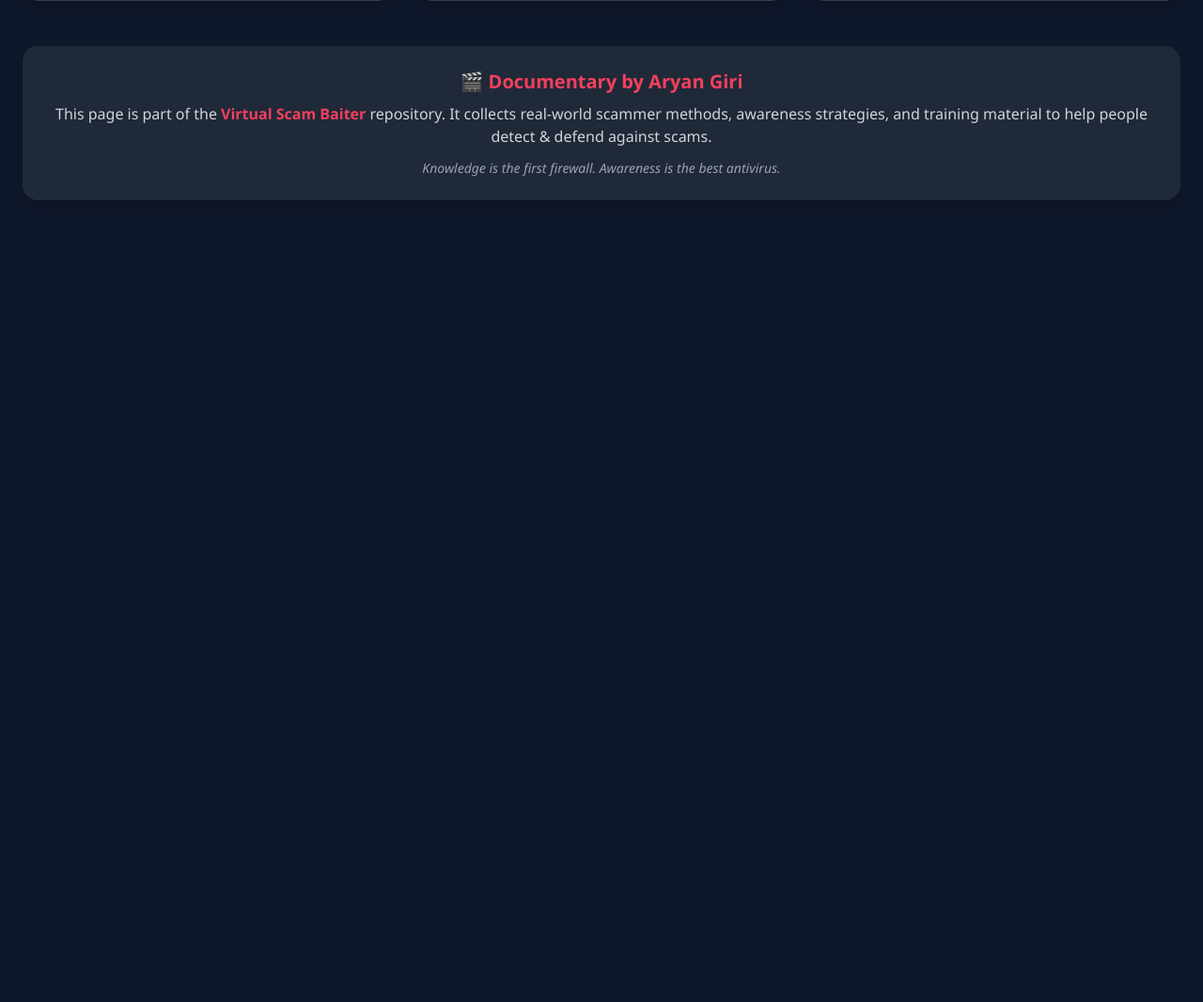
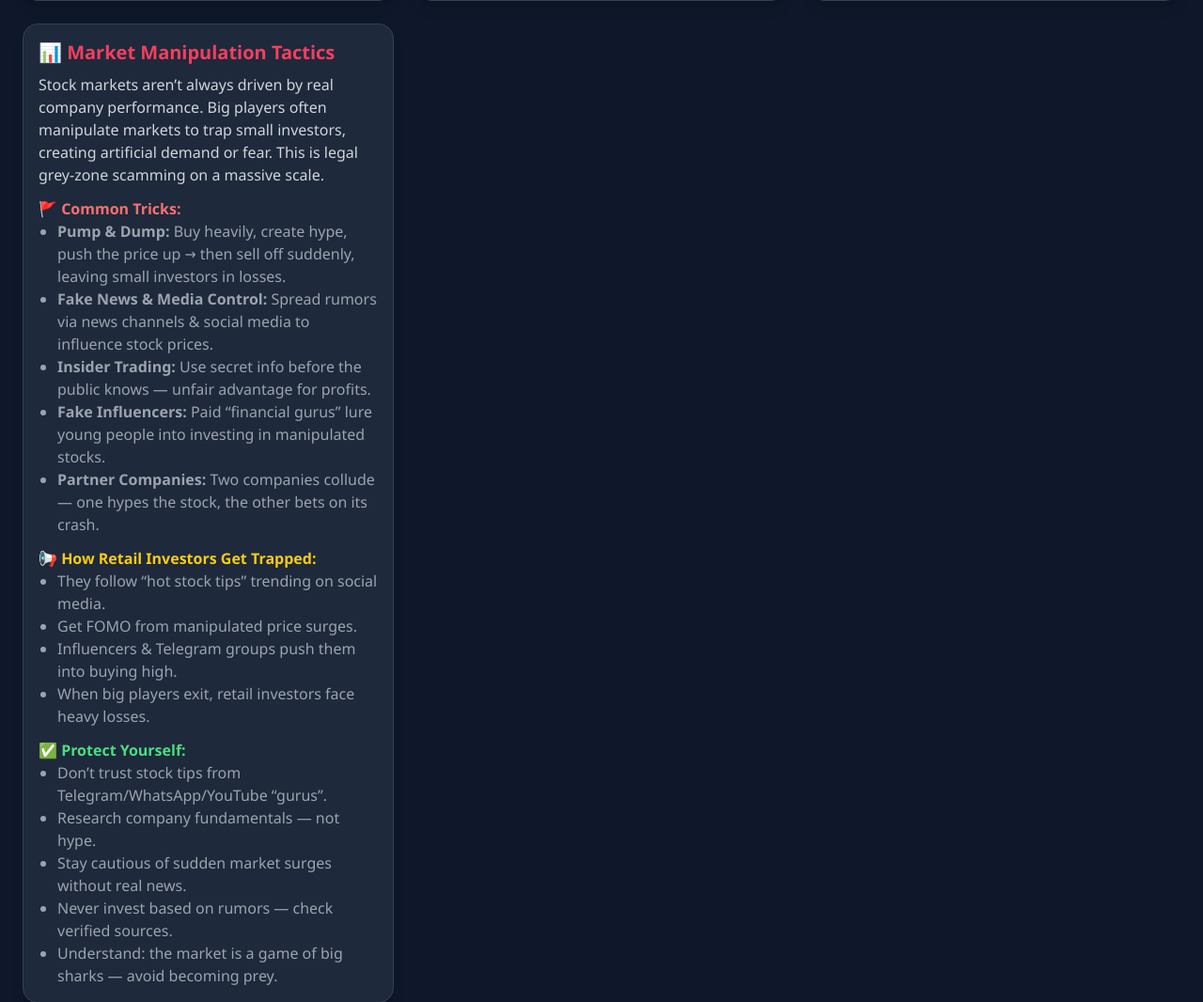
Before and after one commit to giriaryan694-a11y/virtual-scam-baiter, a plain HTML site: page index.html in a window 1280 px wide. Shown: the part 2327-3393 px from the top of the page at 94% size. Before the commit the page ends 2564 px from the top, so only its background shows below. Drawn offline with nearby package versions, Linux system fonts and the light colour scheme.

Commit message:
Update index.html

```diff
--- a/index.html
+++ b/index.html
@@ -204,7 +204,40 @@
         <li>Educate friends & family about privacy settings.</li>
       </ul>
     </div>
+  <!-- Market Manipulation Tactics -->
+    <div class="card p-4 rounded-2xl shadow-lg">
+      <h2 class="text-xl font-bold highlight">📊 Market Manipulation Tactics</h2>
+      <p class="mt-2 text-gray-300">
+        Stock markets aren’t always driven by real company performance. Big players often manipulate markets to trap small investors,
+        creating artificial demand or fear. This is legal grey-zone scamming on a massive scale.
+      </p>
 
+      <h3 class="mt-3 font-semibold text-red-400">🚩 Common Tricks:</h3>
+      <ul class="list-disc ml-5 text-gray-400">
+        <li><strong>Pump & Dump:</strong> Buy heavily, create hype, push the price up → then sell off suddenly, leaving small investors in losses.</li>
+        <li><strong>Fake News & Media Control:</strong> Spread rumors via news channels & social media to influence stock prices.</li>
+        <li><strong>Insider Trading:</strong> Use secret info before the public knows — unfair advantage for profits.</li>
+        <li><strong>Fake Influencers:</strong> Paid “financial gurus” lure young people into investing in manipulated stocks.</li>
+        <li><strong>Partner Companies:</strong> Two companies collude — one hypes the stock, the other bets on its crash.</li>
+      </ul>
+
+      <h3 class="mt-3 font-semibold text-yellow-400">📢 How Retail Investors Get Trapped:</h3>
+      <ul class="list-disc ml-5 text-gray-400">
+        <li>They follow “hot stock tips” trending on social media.</li>
+        <li>Get FOMO from manipulated price surges.</li>
+        <li>Influencers & Telegram groups push them into buying high.</li>
+        <li>When big players exit, retail investors face heavy losses.</li>
+      </ul>
+
+      <h3 class="mt-3 font-semibold text-green-400">✅ Protect Yourself:</h3>
+      <ul class="list-disc ml-5 text-gray-400">
+        <li>Don’t trust stock tips from Telegram/WhatsApp/YouTube “gurus”.</li>
+        <li>Research company fundamentals — not hype.</li>
+        <li>Stay cautious of sudden market surges without real news.</li>
+        <li>Never invest based on rumors — check verified sources.</li>
+        <li>Understand: the market is a game of big sharks — avoid becoming prey.</li>
+      </ul>
+    </div>
   </main>
 
   <!-- Documentary Credit Footer -->
```
